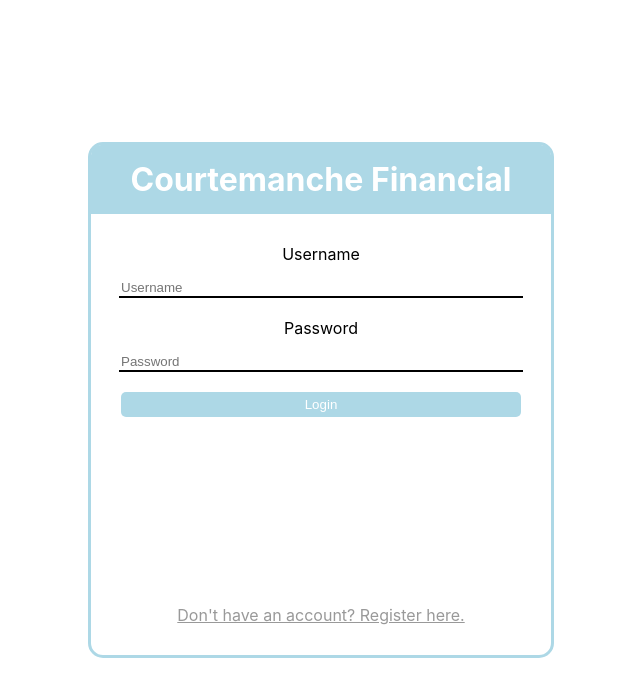
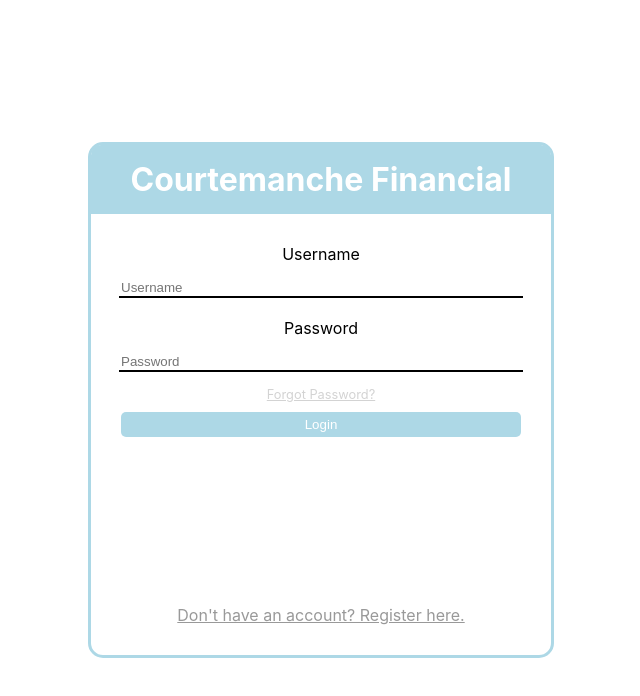
Before and after one commit to 0UTC4STD/stock-portfolio, a React (Create React App) app: page / in a window 1280 px wide. Shown: the top 696 px of the page, without its empty margins (319-959 px from the left). Built offline with nearby package versions, Linux system fonts and the light colour scheme.

Commit message:
Update LoginPage.js

```diff
--- a/src/routes/LoginPage.js
+++ b/src/routes/LoginPage.js
@@ -82,9 +82,11 @@
           />
           {errors && errors.password && <p>Password is required</p>}
 
+          <Link to="/forgot-password" className="forgot-password-link">Forgot Password?</Link>
+
           <input className="login-submit" type="submit" value="Login" />
 
-          {/* Conditionally render the error message */}
+
           {invalidCredentials && <p className="invalid-credentials">Invalid Username/Password</p>}
         </form>
         <div className="register-link">
```
